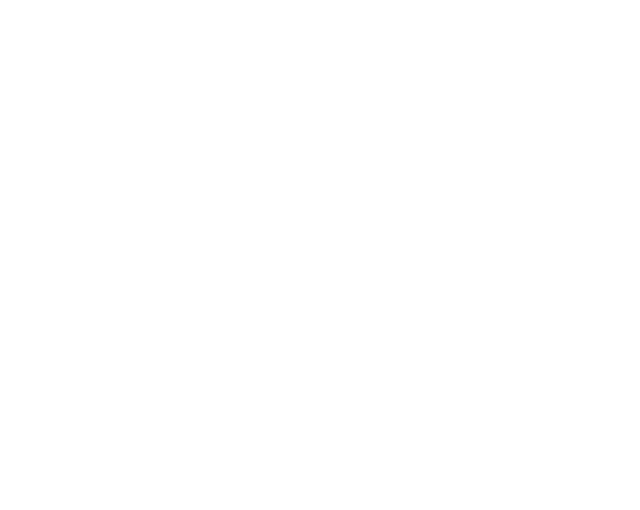
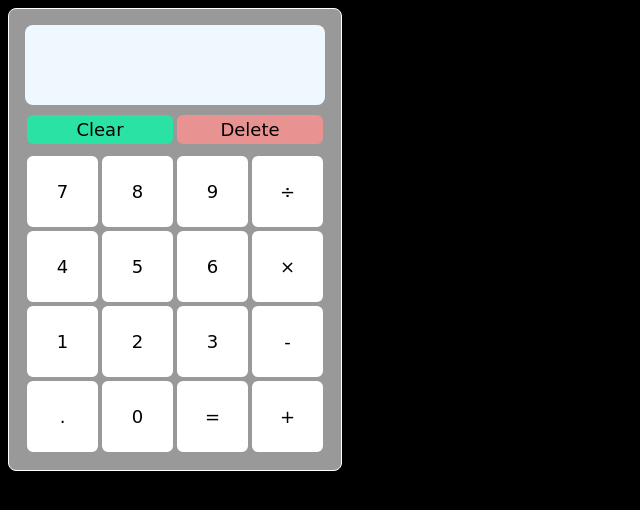
Before and after one commit to FranTar1991/calculator, a plain HTML site: page index.html in a window 1280 px wide. Shown: the whole page, without its empty margins (0-640 px from the left). Drawn offline with Linux system fonts and the light colour scheme.

Commit message:
Add calculator layout

```diff
--- a/index.html
+++ b/index.html
@@ -4,9 +4,35 @@
     <meta charset="UTF-8">
     <meta http-equiv="X-UA-Compatible" content="IE=edge">
     <meta name="viewport" content="width=device-width, initial-scale=1.0">
-    <title>Document</title>
+    <link rel="stylesheet" href="styles.css">
+    <script src="scrpt.js"></script>
+    <title>Calculator</title>
 </head>
 <body>
-
+    <div class="calculator-container">
+        <div class="calculator-display"></div>
+        <div class="special-buttons-container">
+            <button class= "special-btn" id="clear-btn">Clear</button>
+            <button class= "special-btn" id="delete-btn">Delete</button>
+        </div>
+        <div class="numbers-container">
+            <button class="btn">7</button>
+            <button class="btn">8</button>
+            <button class="btn">9</button>
+            <button class="btn">÷</button>
+            <button class="btn">4</button>
+            <button class="btn">5</button>
+            <button class="btn">6</button>
+            <button class="btn">×</button>
+            <button class="btn">1</button>
+            <button class="btn">2</button>
+            <button class="btn">3</button>
+            <button class="btn">-</button>
+            <button class="btn">.</button>
+            <button class="btn">0</button>
+            <button class="btn">=</button>
+            <button class="btn">+</button>
+        </div>
+    </div>
 </body>
 </html>
--- /dev/null
+++ b/scrpt.js
@@ -0,0 +1,24 @@
+
+
+
+function operate(number1, number2, operator){
+
+    let result
+
+    switch(operator){
+        case "+":
+            result = number1 + number2
+            break
+        case "-":
+            result = number1 - number2
+            break
+        case "*":
+            result = number1 * number2
+            break
+        case "/":
+            result = number1 / number2
+            break
+    }
+
+    return result
+}
--- /dev/null
+++ b/styles.css
@@ -0,0 +1,68 @@
+
+
+body{
+    background-color: black;
+}
+
+.calculator-container{
+    width: 300px;
+    display: flex;
+    flex-direction: column;
+    background-color: rgb(153, 153, 153);
+    box-sizing: content-box;
+    padding: 16px;
+    gap: 8px;
+    border: 1px solid white;
+}
+.calculator-display{
+    height: 80px;
+    background-color: aliceblue;
+}
+
+.calculator-container, .calculator-display{
+    border-radius: 8px;
+}
+
+.numbers-container{
+    display: flex;
+    flex-wrap: wrap;
+    justify-content: center;
+    box-sizing: border-box;
+    align-items: center;
+}
+
+.btn{
+    width: 75px;
+    height: 75px;
+    background-color: white;
+}
+.btn, .special-btn{
+    color: black;
+    font-weight: 20%;
+    font-size: 18px;
+    font-family: cursive;
+    border-radius: 8px;
+    padding: 4px;
+    display: flex;
+    justify-content: center;
+    align-items: center;
+    box-sizing: border-box;
+    border: solid 2px rgb(153, 153, 153);
+}
+
+.special-buttons-container{
+    display: flex;
+    justify-content: space-around;
+    align-items: center;
+}
+
+.special-btn{
+    flex: 1;
+}
+
+#clear-btn{
+    background-color: rgb(43, 226, 165);
+}
+#delete-btn{
+    background-color: rgb(233, 146, 146);
+}
```
